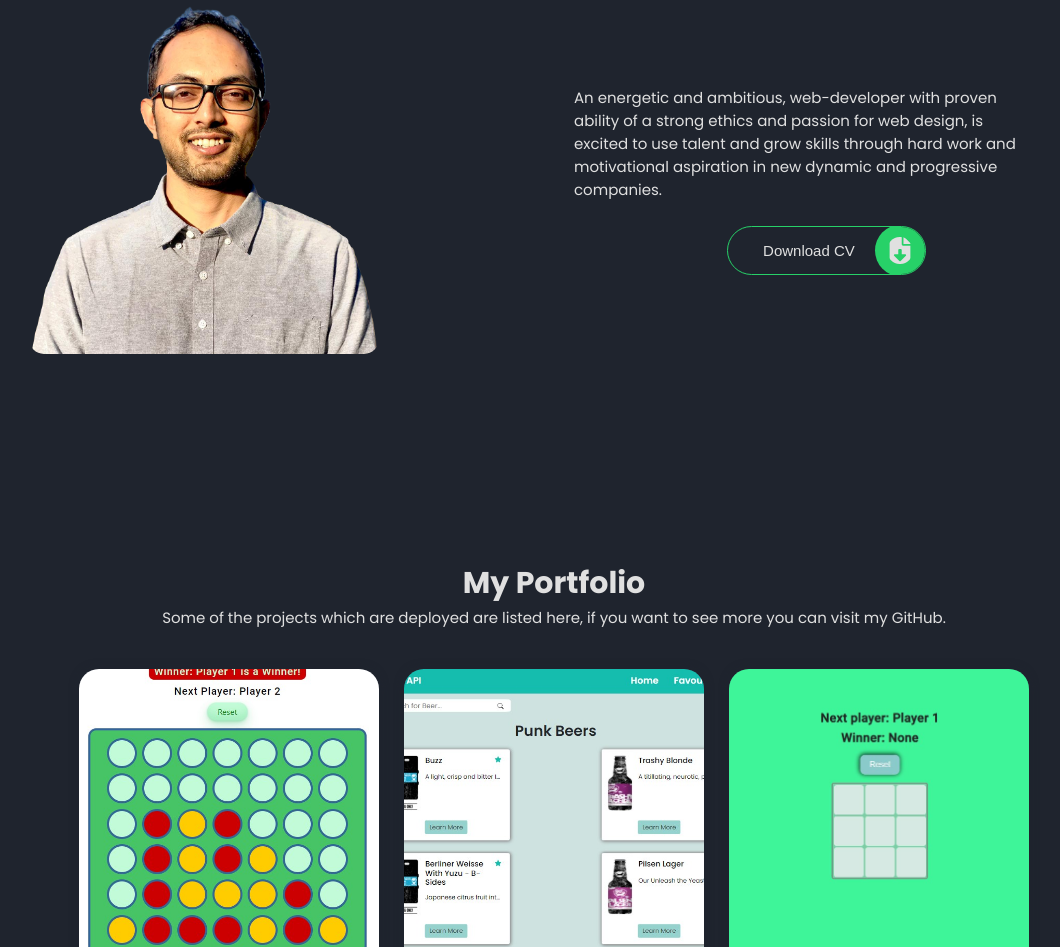
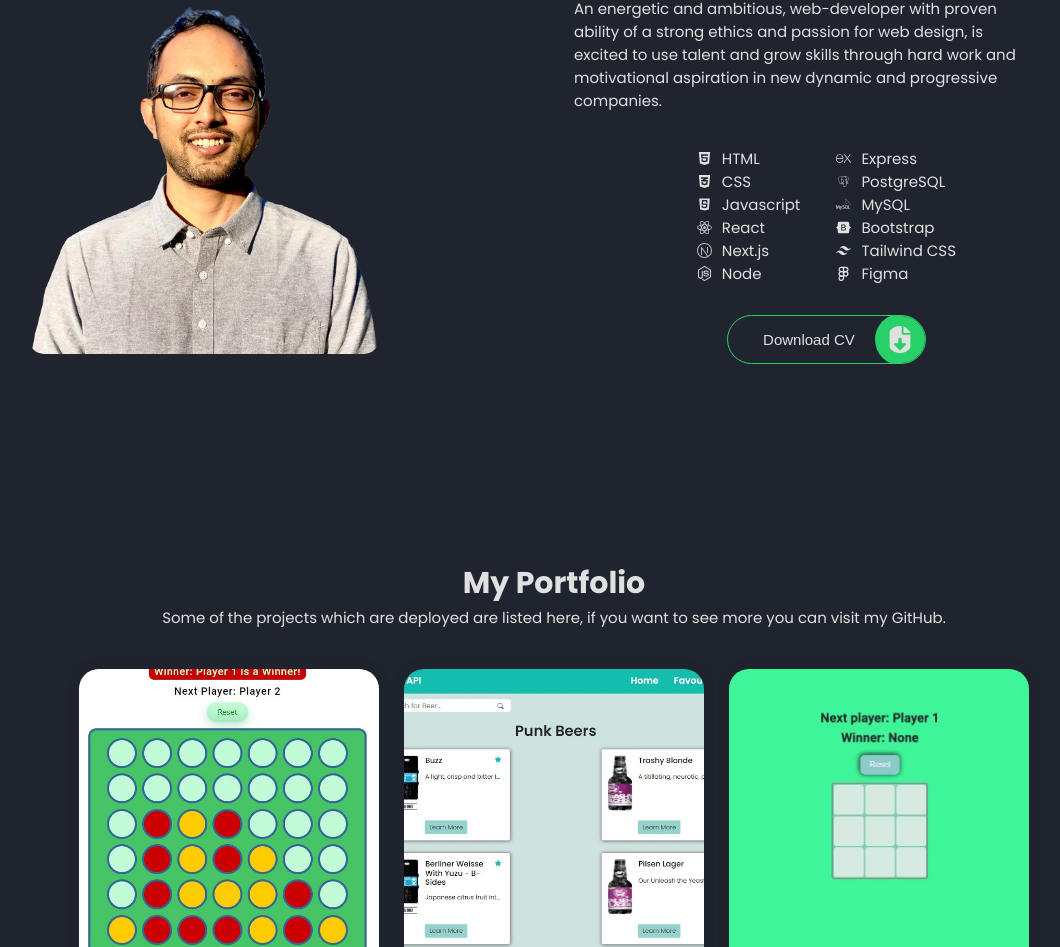
Before and after one commit to SumanRayamajhi/Personal-Portfolio, a React (Create React App) app in the folder portfolio/: page /#home in a window 1280 px wide. Shown: the part 1131-2078 px from the top of the page, without its empty margins (86-1146 px from the left). Built offline with nearby package versions, Linux system fonts and the light colour scheme.

Commit message:
add skills in about section

```diff
--- a/portfolio/src/components/about/About.jsx
+++ b/portfolio/src/components/about/About.jsx
@@ -3,6 +3,7 @@ import ProfileImg from "../../assets/images/profile.png";
 import CV from "../../assets/file/Suman-Rayamajhi-CV.pdf";
 import { FaRegFilePdf, FaFileDownload } from "react-icons/fa";
 import "./about.css";
+import Skills from "./Skills";
 
 const About = () => {
   return (
@@ -23,6 +24,8 @@ const About = () => {
             dynamic and progressive companies.
           </p>
 
+          <Skills />
+
           <a href={CV} download={"Suman-Rayamajhi-CV.pdf"}>
             <button>
               Download CV
--- /dev/null
+++ b/portfolio/src/components/about/Skills.jsx
@@ -0,0 +1,69 @@
+import React from "react";
+import {
+  FaHtml5,
+  FaCss3Alt,
+  FaReact,
+  FaNodeJs,
+  FaBootstrap,
+} from "react-icons/fa";
+import { SiTailwindcss, SiExpress, SiMysql } from "react-icons/si";
+import { DiJavascript, DiPostgresql } from "react-icons/di";
+import { FiFigma } from "react-icons/fi";
+import NextJs from "../../assets/images/nextjs.svg";
+
+const Skills = () => {
+  return (
+    <div className="About__skills-lists">
+      <div>
+        <div className="About__skills-list">
+          <FaHtml5 /> <span> HTML</span>
+        </div>
+        <div className="About__skills-list">
+          <FaCss3Alt /> <span> CSS</span>
+        </div>
+        <div className="About__skills-list">
+          <DiJavascript /> <span> Javascript</span>
+        </div>
+        <div className="About__skills-list">
+          <FaReact /> <span> React</span>
+        </div>
+        <div className="About__skills-list">
+          <img className="next-logo" src={NextJs} alt="nextjs logo" />
+          <span> Next.js</span>
+        </div>
+        <div className="About__skills-list">
+          <FaNodeJs />
+          <span> Node</span>
+        </div>
+      </div>
+      <div>
+        <div className="About__skills-list">
+          <SiExpress />
+          <span> Express</span>
+        </div>
+        <div className="About__skills-list">
+          <DiPostgresql />
+          <span> PostgreSQL</span>
+        </div>
+        <div className="About__skills-list">
+          <SiMysql />
+          <span> MySQL</span>
+        </div>
+        <div className="About__skills-list">
+          <FaBootstrap />
+          <span> Bootstrap</span>
+        </div>
+        <div className="About__skills-list">
+          <SiTailwindcss />
+          <span> Tailwind CSS</span>
+        </div>
+        <div className="About__skills-list">
+          <FiFigma />
+          <span> Figma</span>
+        </div>
+      </div>
+    </div>
+  );
+};
+
+export default Skills;
--- a/portfolio/src/components/about/about.css
+++ b/portfolio/src/components/about/about.css
@@ -33,6 +33,20 @@
 
 .about__data .button__icon {
   padding: 1.2rem;
+}
+
+.About__skills-lists {
+  display: grid;
+  grid-template-columns: repeat(2, 1fr);
+  gap: 2rem;
+  margin: 2rem;
+  align-items: center;
+}
+.About__skills-list {
+  font-size: 1.5rem;
+  display: flex;
+  align-items: center;
+  gap: 1rem;
 }
 
 @media screen and (max-width: 992px) {
```
Also changed, not shown: portfolio/src/assets/images/nextjs.svg (added).
